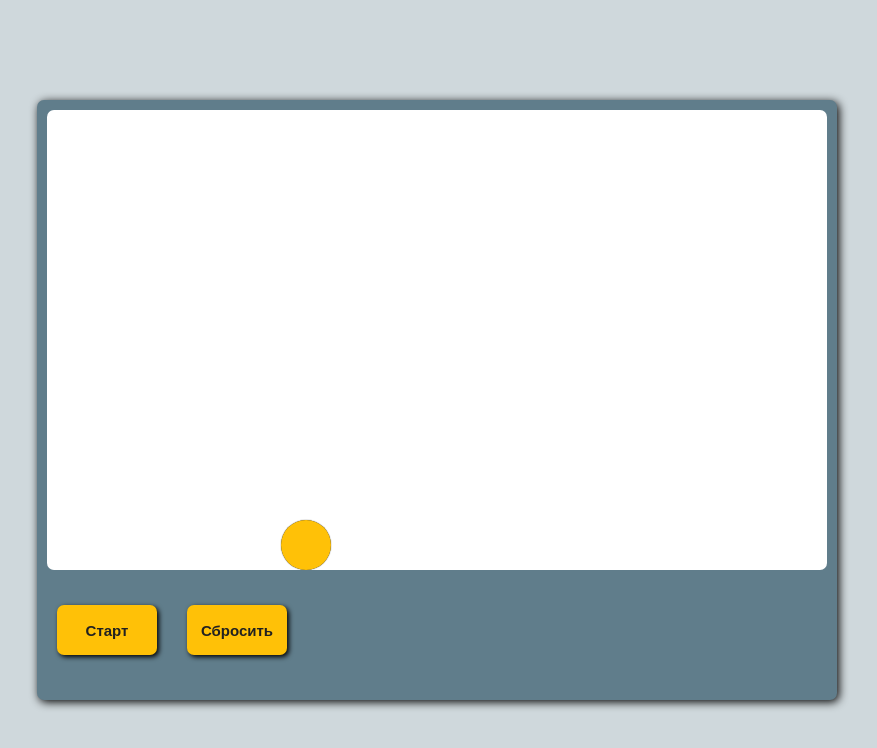
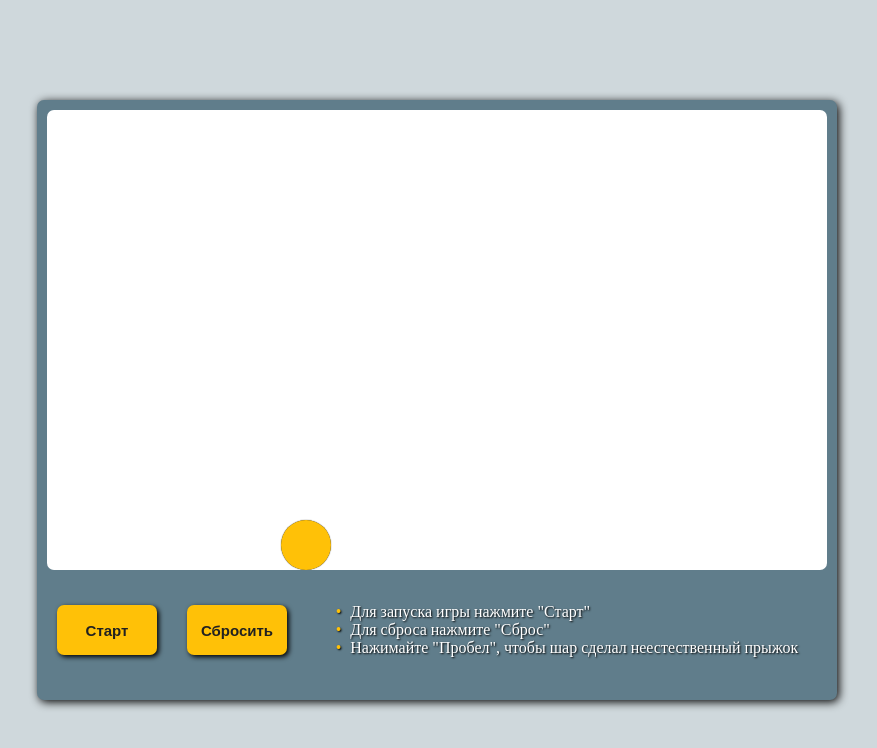
Before and after one commit to iiiokojiadbi/bouncing-ball, a website built with webpack: page src/index.html in a window 1280 px wide. Shown: the whole page, without its empty margins (203-1080 px from the left). Built offline with nearby package versions, Linux system fonts and the light colour scheme.

Commit message:
feat: добавить новый элемент в разметку

```diff
--- a/src/index.css
+++ b/src/index.css
@@ -6,3 +6,4 @@
 @import url(./blocks/ball/ball.css);
 @import url(./blocks/barrier/barrier.css);
 @import url(./blocks/btn/btn.css);
+@import url(./blocks/manual/manual.css);
--- a/src/index.html
+++ b/src/index.html
@@ -19,6 +19,23 @@
           <button class="btn btn_type_reset btn_is_active controls__reset">
             Сбросить
           </button>
+          <div class="manual">
+            <ul class="manual__list">
+              <li class="manual__list-item">
+                <span class="manual__text"
+                  >Для запуска игры нажмите "Старт"</span
+                >
+              </li>
+              <li class="manual__list-item">
+                <span class="manual__text">Для сброса нажмите "Сброс"</span>
+              </li>
+              <li class="manual__list-item">
+                <span class="manual__text"
+                  >Нажимайте "Пробел", чтобы шар сделал неестественный прыжок
+                </span>
+              </li>
+            </ul>
+          </div>
         </section>
       </div>
     </div>
```
